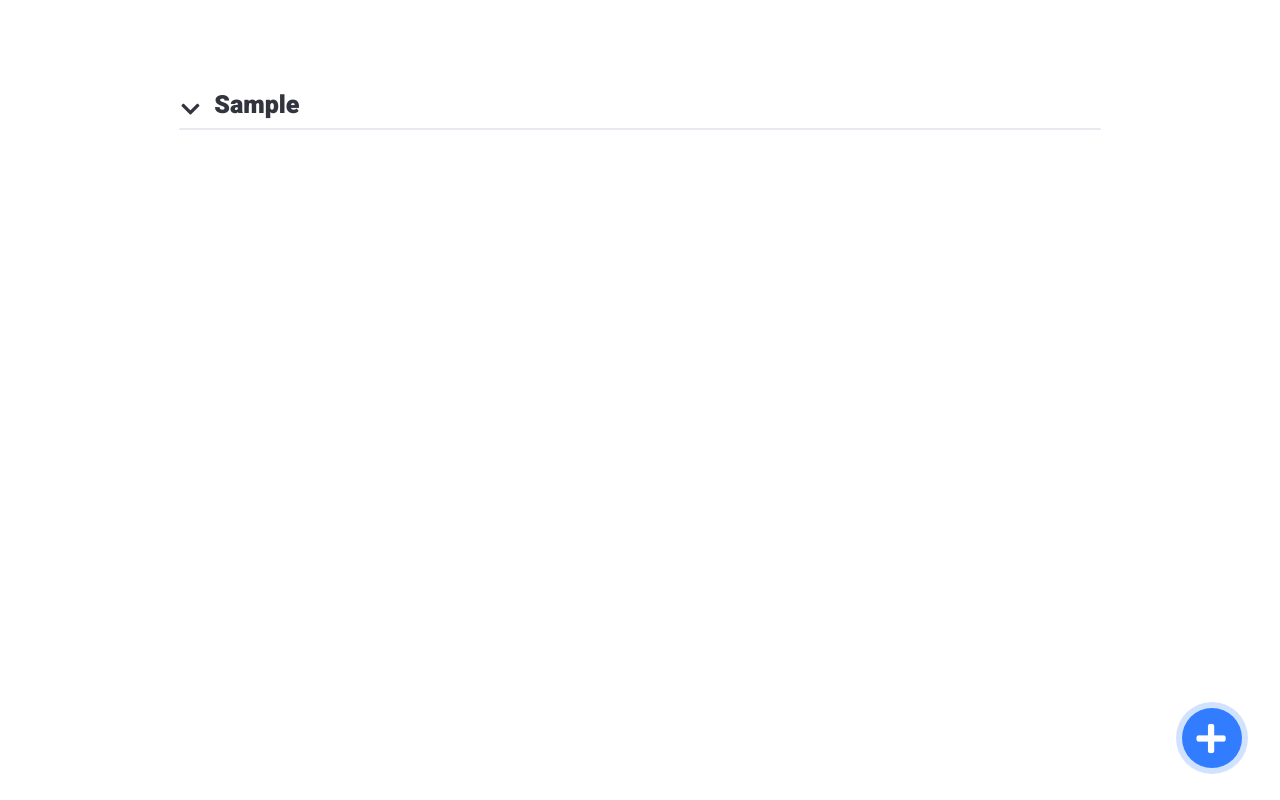
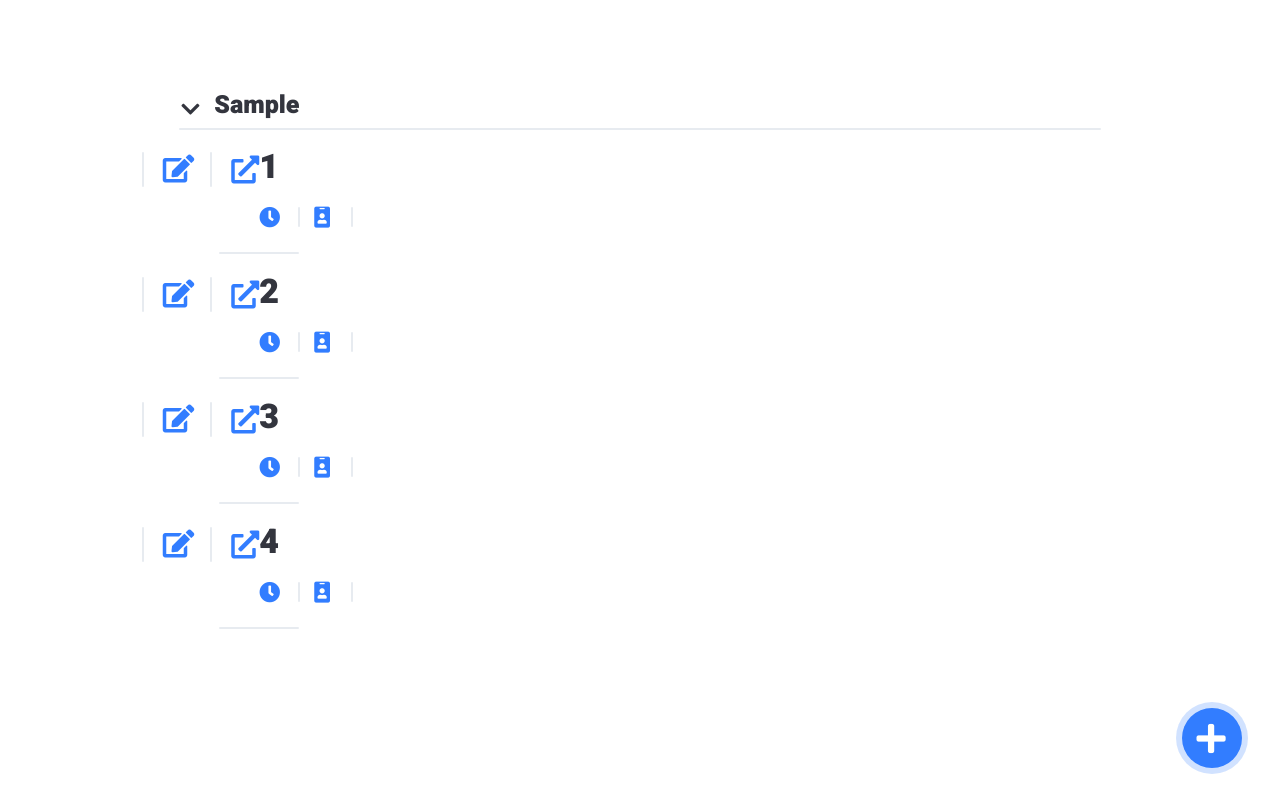
Before and after one commit to Classto/Frontend, a React (Create React App) app: page /editor in a window 1280 px wide. Shown: the top 800 px of the page. Built offline with nearby package versions, Linux system fonts and the light colour scheme.

Commit message:
feat(editor): schedule

```diff
--- a/src/editor.jsx
+++ b/src/editor.jsx
@@ -1,8 +1,10 @@
 import { Component } from 'react';
+import Schedule from './editor/schedule';
 import './editor.css';
 
 class Editor extends Component {
   render() {
+    const meetings = [1,2,3,4];
     return (
       <div>
         <div id="category">
@@ -10,7 +12,9 @@ class Editor extends Component {
           <i className="fas fa-chevron-down fa-2x"></i>
         </div>
         <hr id="ct_hr"></hr>
-        <div id="sch_div"></div>
+        <div id="sch_div">
+          <Schedule meetings={ meetings }/>
+        </div>
         <button id="new_schedule">
           <i id="add_btn_plus" className="fas fa-plus"></i>
           <div></div>
--- a/src/editor/schedule.css
+++ b/src/editor/schedule.css
@@ -0,0 +1,253 @@
+.schedule {
+    position: relative;
+    left: 40px;
+    right: 40px;
+    height: 125px;
+    display: flex;
+}
+
+.schedule > hr {
+    position: absolute;
+    left: -40px;
+    right: -40px;
+    top: 93%;
+    height: 2px;
+
+    border: 0;
+    border-radius: 100rem;
+
+    background-color: #e7ebf0;
+
+    animation: hr_fade 1s;
+}
+
+.schedule > h1 {
+    position: absolute;
+    top: 13%;
+    bottom: 100%;
+
+    font-family: 'Heebo', sans-serif;
+    font-style: normal;
+    font-weight: 900;
+    font-size: 34px;
+    display: flex;
+    align-items: center;
+
+    color: #33353E;
+
+    animation: sch_fade 1s;
+}
+
+ul {
+    margin: 0;
+    list-style: none;
+    padding-left: 0;
+}
+
+#t_vl1 {
+    position: absolute;
+    width: 2px;
+    height: 35px;
+    top: 19%;
+    bottom: 100%;
+    right: 115px;
+    background-color: #e7ebf0;
+    border: 0;
+    border-radius: 100rem;
+
+    animation: vl_fade_t 1s;
+}
+
+#title_i1 {
+    position: absolute;
+    top: 21.4%;
+    bottom: 100%;
+    right: 65px;
+
+    font-size: 28px;
+
+    color: #327DFF;
+
+    animation: sch_fade 1s;
+    cursor: pointer;
+}
+
+#t_vl2 {
+    position: absolute;
+    width: 2px;
+    height: 35px;
+    top: 19%;
+    bottom: 100%;
+    right: 47px;
+    background-color: #e7ebf0;
+    border: 0;
+    border-radius: 100rem;
+
+    animation: vl_fade_t 1s;
+}
+
+#title_i2 {
+    position: absolute;
+    top: 21.4%;
+    bottom: 100%;
+    right: 0px;
+    margin-top: 1px;
+
+    font-size: 28px;
+
+    color: #327DFF;
+
+    animation: sch_fade 1s;
+    cursor: pointer;
+}
+
+#time_i {
+    position: absolute;
+    top: 63%;
+    bottom: 100%;
+
+    font-size: 21px;
+
+    color: #327DFF;
+
+    animation: sch_fade 1s;
+}
+
+#time {
+    position: absolute;
+    top: 64%;
+    bottom: 100%;
+    left: 30px;
+    margin-top: -7px;
+    width: auto;
+    font-family: 'Heebo', sans-serif;
+    font-style: normal;
+    font-weight: 900;
+    font-size: 21px;
+
+    color: #327DFF;
+
+    animation: sch_fade 1s;
+}
+
+#m_vl1 {
+    position: absolute;
+    width: 2px;
+    height: 20px;
+    top: 63%;
+    bottom: 100%;
+    background-color: #e7ebf0;
+    border: 0;
+    border-radius: 100rem;
+
+    animation: vl_fade_m 1s;
+}
+
+#name_i {
+    position: absolute;
+    top: 63%;
+    bottom: 100%;
+    left: 149px;
+
+    font-size: 21px;
+
+    color: #327DFF;
+
+    animation: sch_fade 1s;
+}
+
+#name {
+    position: absolute;
+    top: 64%;
+    bottom: 100%;
+    left: 175px;
+    margin-top: -7px;
+    width: auto;
+    font-family: 'Heebo', sans-serif;
+    font-style: normal;
+    font-weight: 900;
+    font-size: 21px;
+
+    color: #327DFF;
+
+    animation: sch_fade 1s;
+}
+
+#m_vl2 {
+    position: absolute;
+    width: 2px;
+    height: 20px;
+    top: 63%;
+    bottom: 100%;
+    background-color: #e7ebf0;
+    border: 0;
+    border-radius: 100rem;
+
+    animation: vl_fade_m 1s;
+}
+
+#id {
+    position: absolute;
+    top: 64%;
+    bottom: 100%;
+    margin-top: -7px;
+
+    font-family: 'Heebo', sans-serif;
+    font-style: normal;
+    font-weight: 900;
+    font-size: 21px;
+
+    color: #327DFF;
+
+    animation: sch_fade 1s;
+}
+
+@keyframes sch_fade {
+    from {
+        padding-top: 50px;
+        opacity: 0;
+    } to {
+        padding-top: 0;
+        opacity: 1;
+    }
+}
+
+@keyframes ct_hr_fade {
+    from {
+        top: 189px;
+        opacity: 0;
+    } to {
+        top: 139px;
+        opacity: 1;
+    }
+}
+
+@keyframes hr_fade {
+    from {
+        top: 166px;
+        opacity: 0;
+    } to {
+        top: 116px;
+        opacity: 1;
+    }
+}
+
+@keyframes vl_fade_t {
+    from {
+        top: 75px;
+        opacity: 0;
+    } to {
+        top: 25px;
+        opacity: 1;
+    }
+}
+
+@keyframes vl_fade_m {
+    from {
+        top: 129px;
+        opacity: 0;
+    } to {
+        top: 79px;
+        opacity: 1;
+    }
+}
--- a/src/editor/schedule.jsx
+++ b/src/editor/schedule.jsx
@@ -0,0 +1,31 @@
+import { Component } from 'react';
+import './schedule.css';
+
+class Schedule extends Component {
+  render() {
+    const { meetings } = this.props;
+    const schedule = meetings.map((meet) =>
+      <li>
+        <div className="schedule">
+          <h1>{ meet }</h1>
+          <div id="t_vl1"></div>
+          <div id="t_vl2"></div>
+          <i id="title_i1" className="fas fa-edit"></i><i id="title_i2" className="fas fa-external-link-alt"></i><i id="time_i" className="fas fa-clock"></i><span id="time"></span>
+          <div id="m_vl1" style={{ left: '39px' }}></div>
+          <i id="name_i" className="fas fa-id-badge" style={{ left: '55px' }}></i>
+          <span id="name" style={{ left: '81px' }}></span>
+          <div id="m_vl2" style={{ left: '92px' }}></div>
+          <span id="id" style={{ left: '105px' }}></span>
+          <hr />
+        </div>
+      </li>
+    )
+    return (
+      <div id="schedule">
+        <ul>{ schedule }</ul>
+      </div>
+    );
+  }
+}
+
+export default Schedule;
```
